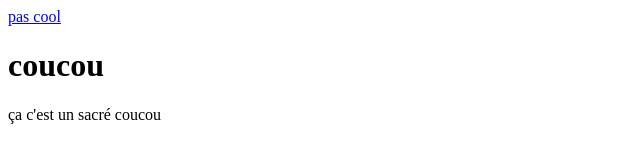
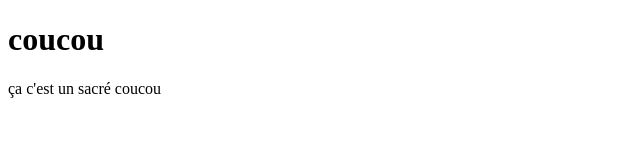
Before and after one commit to TheAkouel/test_pages, a website: page index.html in a window 1280 px wide. Shown: the whole page, without its empty margins (0-640 px from the left). Drawn offline with Linux system fonts and the light colour scheme.

Commit message:
commentaire lien mort

```diff
--- a/index.html
+++ b/index.html
@@ -6,7 +6,7 @@
     <title>Document</title>
   </head>
   <body>
-    <a href="www.pastrescool.fr">pas cool</a>
+    <!-- <a href="www.pastrescool.fr">pas cool</a> -->
     <h1>coucou</h1>
     <p>ça c'est un sacré coucou</p>
   </body>
```
